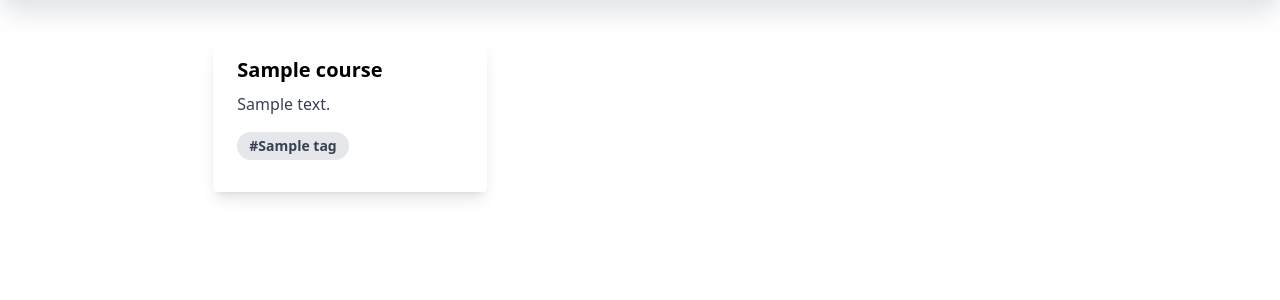
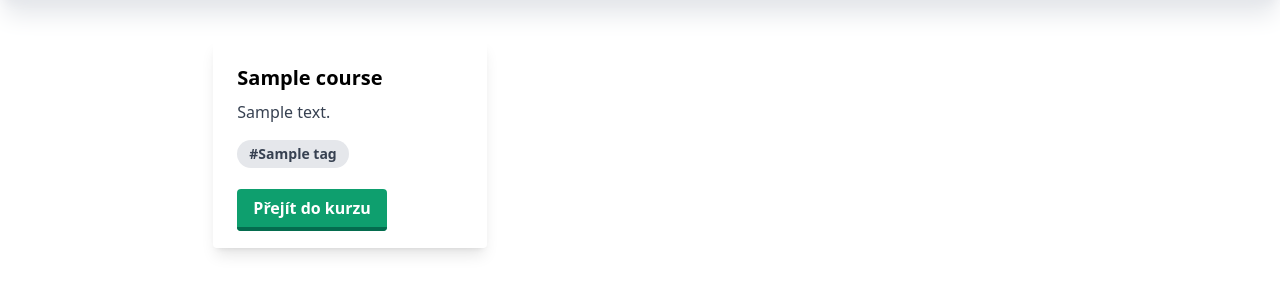
Before and after one commit to to23mas/django, a Django app: page / in a window 1280 px wide. Shown: the part 64-364 px from the top of the page. Run offline with Django 5.2, Linux system fonts and the light colour scheme; a user stored in the database is signed in; tables that the repository leaves empty hold one stand-in row (values such as "Sample post"); a database or web service that is not in the repository returns one stand-in record (values such as "Sample title"); style sheets or scripts are compiled from the project's sources.

Commit message:
fix courses + enrolling

```diff
--- /dev/null
+++ b/assets/styles/atoms/buttons.css
@@ -0,0 +1,9 @@
+@layer base {
+	a.blue_button {
+		@apply bg-blue-500 hover:bg-blue-400 text-white font-bold py-2 px-4 border-b-4 border-blue-700 hover:border-blue-500 rounded;
+	}
+
+	a.green_button {
+		@apply bg-green-500 hover:bg-green-400 text-white font-bold py-2 px-4 border-b-4 border-green-700 hover:border-green-500 rounded;
+	}
+}
--- /dev/null
+++ b/assets/styles/components/courses.css
@@ -0,0 +1,17 @@
+@layer base {
+	div.courses {
+		@apply w-full mx-auto md:w-4/6 mt-10;
+	}
+
+	div.courses_grid {
+		@apply grid grid-cols-3 gap-4;
+	}
+
+	div.course_card {
+		@apply relative max-w-sm rounded overflow-hidden shadow-lg content-center;
+	}
+
+	span.course_tag {
+		@apply inline-block bg-gray-200 rounded-full px-3 py-1 text-sm font-semibold text-gray-700 mr-2 mb-2;
+	}
+}
--- a/assets/styles/tailwind.css
+++ b/assets/styles/tailwind.css
@@ -4,7 +4,9 @@
 @import '@fortawesome/fontawesome-free/css/brands.css';
 
 @import "components/login.css";
+@import "components/courses.css";
 @import "components/base.css";
+@import "atoms/buttons.css";
 
 @tailwind base;
 @tailwind components;
--- a/src/courses/templates/courses/overview.html
+++ b/src/courses/templates/courses/overview.html
@@ -1,23 +1,33 @@
 {% extends "base.html" %}
 {% load static %}
+{% load progress %}
 
 {% block content %}
-<div class="w-full mx-auto md:w-4/6 mt-10">
-	<div class="grid grid-cols-3 gap-4">
+
+<div class="courses">
+	<div class="courses_grid">
 		{% for course in courses %}
+		{% get_course_progress course.database username as course_is_enrolled %}
 		{% if course.visible %}
-		{% if course.open %} <a href="{% url 'projects:overview' course=course.database sort_type='all' %}"> {% endif %}
-			<div class="relative max-w-sm rounded overflow-hidden shadow-lg content-center">
+		<div class="course_card">
 			{% if not course.open %}<div class="blur-sm"> {% endif %}
-					<div class="px-6 py-4">
+				<div class="px-6 mt-6">
 					<div class="font-bold text-xl mb-2 ">{{ course.title }}</div>
 					<p class="text-gray-700 text-base ">
 						{{course.description}}
 					</p>
 					<div class="pt-4 pb-2">
 						{% for tag in course.tags %}
-							<span class="inline-block bg-gray-200 rounded-full px-3 py-1 text-sm font-semibold text-gray-700 mr-2 mb-2">#{{tag}}</span>
+						<span class="course_tag">#{{tag}}</span>
 						{% endfor %}
+						<br>
+						<div class="mt-5 mb-5">
+							{% if course_is_enrolled %}
+								<a class="green_button" href="{% url 'projects:overview' course=course.database sort_type='all' %}">Přejít do kurzu</a>
+							{% else %}
+								<a class="blue_button" href="{% url 'courses:enroll' course_id=course.id %}">Zapsat se</a>
+							{% endif %}
+						</div>
 					</div>
 				</div>
 				{% if not course.open %}
@@ -27,9 +37,9 @@
 			</svg>
 			{% endif %}
 		</div>
-			{% if course.open %} </a> {% endif %}
 		{% endif %}
 		{% endfor %}
 	</div>
 </div>
+
 {% endblock %}
--- /dev/null
+++ b/src/courses/templatetags/progress.py
@@ -0,0 +1,11 @@
+from django import template
+from domain.data.progress.ProgressStorage import get_user_progress_by_course
+
+register = template.Library()
+
+@register.simple_tag
+def get_course_progress(database: str, username: str) -> bool :
+	progress = get_user_progress_by_course(username, database)
+	match (progress):
+		case None: return False
+		case _: return True
--- a/src/courses/urls.py
+++ b/src/courses/urls.py
@@ -1,9 +1,10 @@
 from django.urls import path
 
-from . import views
+from .views import *
 
 app_name = 'courses'
 
 urlpatterns = [
-	path("", views.overview, name="overview"),
+	path("", overview, name="overview"),
+	path("unlock/<int:course_id>", enroll, name="enroll"),
 ]
--- a/src/courses/views.py
+++ b/src/courses/views.py
@@ -1,14 +1,33 @@
+from django.contrib import messages
 from django.http import HttpResponse, HttpRequest
 from django.contrib.auth.decorators import login_required
-from django.shortcuts import render
-from domain.data.courses_storage import find_courses
+from django.shortcuts import redirect, render
+from domain.data.courses.CourseStorage import find_courses, get_course_by_id
+from domain.data.progress.ProgressStorage import enroll_course
 
 
 @login_required
 def overview(request: HttpRequest) -> HttpResponse:
 	"""list all courses"""
+	username = request.user.username #type: ignore
 
 	return render(request, 'courses/overview.html', {
 		'courses': find_courses(),
 		'courses_overview': True,
+		'username': username,
 	})
+
+
+@login_required
+def enroll(request: HttpRequest, course_id: str) -> HttpResponse:
+	"""list all courses"""
+	username = request.user.username #type: ignore
+	course = get_course_by_id(course_id)
+	if course == None: return  redirect('overview')
+
+	if (enroll_course(username, course.database)):
+		messages.success(request, 'Kurz byl zapsán')
+	else:
+		messages.error(request, 'Kurz nebylo možné zapsat')
+
+	return redirect('courses:overview')
--- a/src/domain/data/courses_storage.py
+++ /dev/null
@@ -1,8 +0,0 @@
-"""storage for projects"""
-from pymongo.cursor import Cursor
-from domain.Mongo import MongoStorage
-
-
-def find_courses() -> Cursor:
-    ms = MongoStorage()
-    return ms.database.courses.find().sort('order')
--- a/src/domain/data/progress_storage.py
+++ b/src/domain/data/progress/ProgressStorage.py
@@ -1,12 +1,24 @@
 """storage for progress"""
-from pymongo.cursor import Cursor
 from domain.Mongo import MongoStorage
 from domain.data.tests.enum.TestState import TestState
 
 
 def get_user_progress_by_course(username: str, course: str) -> dict | None:
-    ms = MongoStorage()
-    return ms.database[course].progress.find_one({"_id": username})
+	return MongoStorage().database[course].progress.find_one({"_id": username})
+
+
+def enroll_course(username: str, db: str) -> bool:
+	try:
+		MongoStorage().database[db].progress.insert_one({
+			"_id": username,
+			"projects": {},
+			"lessons": {},
+			"chapters": {},
+			"tests": [],
+			})
+		return True
+	except:
+		return False
 
 
 def get_lesson_progress(username: str, project_no: int, course: str) -> dict | None:
--- a/src/projects/views/chapters.py
+++ b/src/projects/views/chapters.py
@@ -5,7 +5,7 @@ from django.contrib.auth.decorators import login_required
 from django.contrib import messages
 
 from domain.data.chapters_storage import chapter_is_accessible_and_done, get_chapter, is_chapter_open, is_chapter_open_or_done
-from domain.data.progress_storage import finish_chapter, unlock_chapter
+from domain.data.progress.ProgressStorage import finish_chapter, unlock_chapter
 
 
 @login_required
--- a/src/projects/views/lessons.py
+++ b/src/projects/views/lessons.py
@@ -7,7 +7,6 @@ from django.contrib import messages
 from domain.data.chapters_storage import get_chapter
 from domain.data.content_progress.ContentProgressStorage import get_content_progress
 from domain.data.lessons.LessonStorage import get_lesson
-from domain.data.progress_storage import get_user_progress_by_course
 
 
 @login_required
--- a/src/projects/views/projects.py
+++ b/src/projects/views/projects.py
@@ -4,8 +4,7 @@ from django.contrib.auth.decorators import login_required
 from django.contrib import messages
 
 from domain.data.content_progress.ContentProgressStorage import get_content_progress
-from domain.data.progress_storage import get_lesson_progress, get_user_progress_by_course
-from domain.data.projects.ProjectStorage import find_projects, find_projects_by_course_and_ids, get_project
+from domain.data.projects.ProjectStorage import find_projects, find_projects_by_course_and_ids, get_project, get_project_by_id
 
 
 @login_required
@@ -37,7 +36,7 @@ def detail(request: HttpRequest, course: str, project_no: int) -> HttpResponse:
 
 	username = request.user.username #type: ignore
 	project_progress = get_content_progress(course, username, 'projects')
-	project, lessons_graph_data = get_project(project_no, course)
+	project, lessons_graph_data = get_project_by_id(project_no, course)
 
 	# non exissting project
 	if project == None or lessons_graph_data == None:
```
Also changed, not shown: src/content/views/courses.py (+1 -10 lines), src/tests/views.py (+1 -1 lines), src/courses/templatetags/__init__.py (added). Lines whose indentation alone changed are shown as unchanged.
